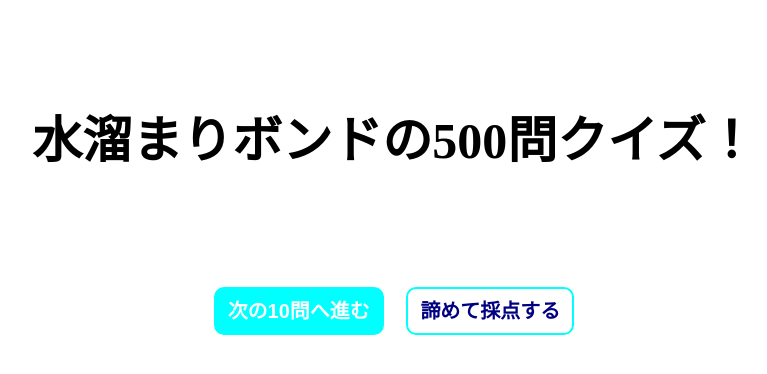
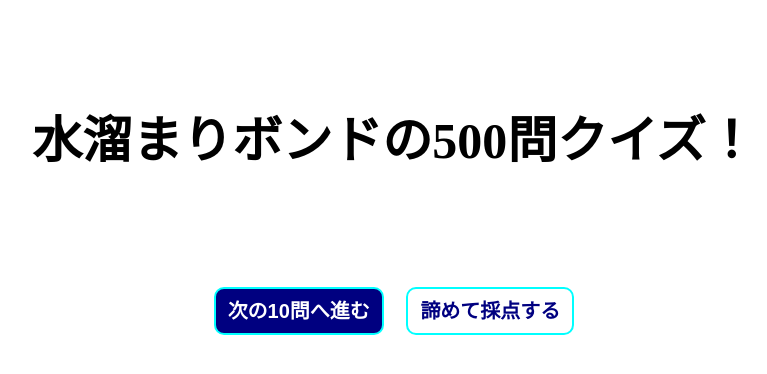
Before and after one commit to m-614/mizutamari, a plain HTML site: page index.html in a window 1280 px wide. In both pictures the pointer is over the input "次の10問へ進む". Shown: the whole page, without its empty margins (246-1013 px from the left). Drawn offline with Linux system fonts and the light colour scheme; no server answers.

Commit message:
Update demo3.css

```diff
--- a/demo3.css
+++ b/demo3.css
@@ -30,5 +30,5 @@
 }
 .selection:hover {
     color         :  white;     /* 背景色     */
-    background    : cyan;     /* 文字色     */
+    background    : navy;     /* 文字色     */
 }
```
